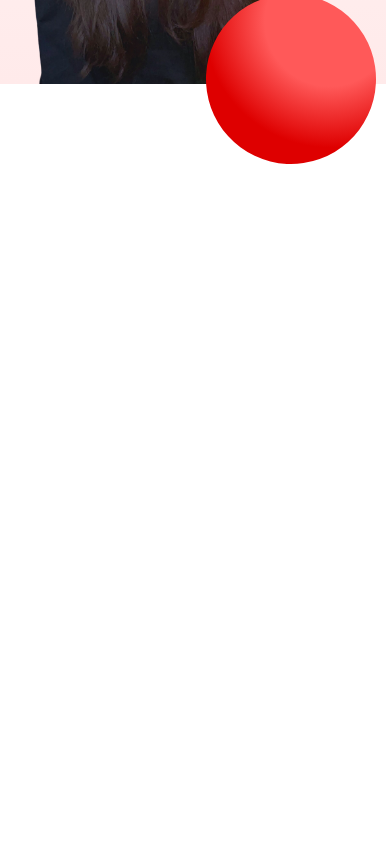
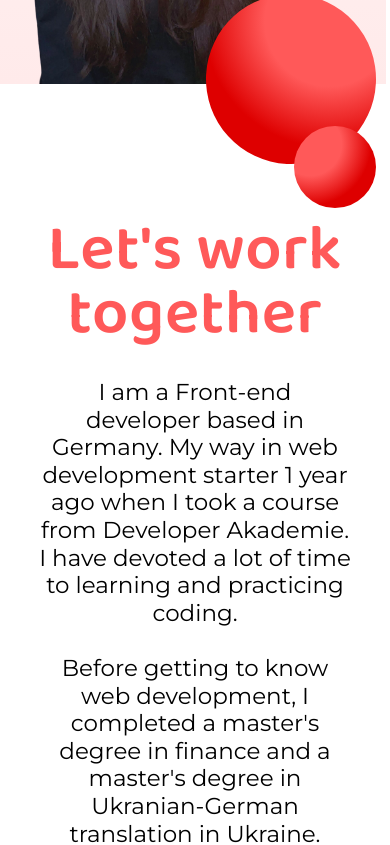
Before and after one commit to UenalAnastasiia/Portfolio-Website, an Angular app: page / in a window 390 px wide. Shown: the part 760-1605 px from the top of the page. Before the commit the page ends 936 px from the top, so only its background shows below. Built offline with nearby package versions, Linux system fonts and the light colour scheme.

Commit message:
about responsive

```diff
--- a/src/app/about/about.component.scss
+++ b/src/app/about/about.component.scss
@@ -3,9 +3,14 @@
     justify-content: center;
     align-items: center;
     width: 100%;
-    height: 90vh;
+    min-height: 90vh;
     position: relative;
     cursor: context-menu;
+
+    @media (max-width: 1000px) {
+        flex-direction: column;
+        margin-top: 10vh;
+    }
 }
 
 .left-box {
@@ -13,6 +18,11 @@
     display: flex;
     justify-content: center;
     align-items: center;
+
+    @media (max-width: 1000px) {
+        margin-top: 6vh;
+        width: 80%;
+    }
 
     h1 {
         font-family: "Baloo 2";
@@ -23,6 +33,14 @@
         line-height: 100%;
         letter-spacing: 0.01em;
         color: #FF5959;
+
+        @media (max-width: 1000px) {
+            font-size: 82px;
+        }
+
+        @media (max-width: 400px) {
+            font-size: 64px;
+        }
     }
 }
 
@@ -34,6 +52,16 @@
     align-items: center;
     flex-direction: column;
 
+    @media (max-height: 800px) {
+        margin-top: 60px;
+    }
+
+    @media (max-width: 1000px) {
+        width: 80%;
+        padding-right: 0;
+        margin-top: 0 !important;
+    }
+
     span {
         font-family: 'Montserrat';
         font-style: normal;
@@ -41,6 +69,11 @@
         font-size: 23px;
         line-height: 120%;
         margin-top: 92px;
+
+        @media (max-width: 1000px) {
+            margin-top: 16px;
+            text-align: center;
+        }
     }
 
     button {
@@ -53,6 +86,10 @@
         padding: 10px;
         border: 2px solid #FF5959;
         border-radius: 10px;
+
+        @media (max-width: 1000px) {
+            margin-top: 20px;
+        }
 
         &::before {
             content: '';
@@ -84,9 +121,14 @@
     width: 82px;
     height: 82px;
     position: absolute;
-    right: 12vw;
+    right: 58px;
     top: 6vh;
     z-index: 1;
     background: radial-gradient(74.22% 74.22% at 19.79% 22.42%, #FF5959 6.25%, #FF5959 51.56%, #DE0000 100%);
     border-radius: 100%;
+
+    @media (max-width: 1000px) {
+        right: 14px;
+        top: -5vh;
+    }
 }
--- a/src/app/app.component.html
+++ b/src/app/app.component.html
@@ -1,8 +1,8 @@
 <app-navbar class="navbar"></app-navbar>
 <app-home id="home"></app-home>
-<!-- <app-about id="aboutme"></app-about>
-<app-skills id="skills"></app-skills>
+<app-about id="aboutme"></app-about>
+<!-- <app-skills id="skills"></app-skills>
 <app-portfolio-works id="myworks"></app-portfolio-works>
 <app-contact id="contact"></app-contact>
-<app-footer></app-footer> -->
+<app-footer></app-footer>  -->
 <router-outlet></router-outlet>
```
